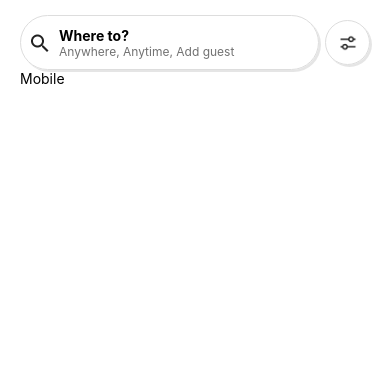
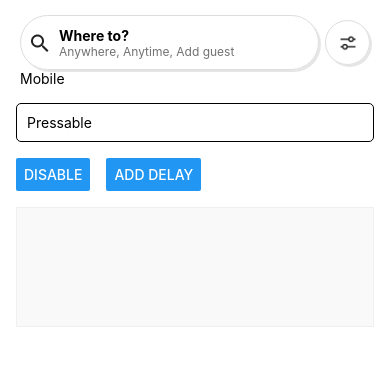
Before and after one commit to sisoalbert/expo-web-airbnb, a React Native app: screen / in a window 390 px wide. Shown: the top 366 px of the page. Built offline with nearby package versions, Linux system fonts and the light colour scheme.

Commit message:
Adding pressable components

```diff
--- a/App.tsx
+++ b/App.tsx
@@ -1,11 +1,13 @@
 import { StatusBar } from "expo-status-bar";
 import { StyleSheet, Text, View } from "react-native";
 import Header from "./components/header";
+import Body from "./components/body";
 
 export default function App() {
   return (
     <View style={styles.container}>
       <Header />
+      <Body />
       <StatusBar style="auto" />
     </View>
   );
--- /dev/null
+++ b/components/body/index.tsx
@@ -0,0 +1,114 @@
+import React from "react";
+import {
+  ScrollView,
+  StyleSheet,
+  View,
+  Text,
+  Pressable,
+  Button,
+} from "react-native";
+
+export default function PressablePage() {
+  const [eventLog, updateEventLog] = React.useState([]);
+  const [disabled, setDisabled] = React.useState(false);
+  const [delay, setDelay] = React.useState(0);
+
+  const handleEvent = (eventName) => {
+    return () => {
+      const limit = 10;
+      updateEventLog((state) => {
+        const nextState = state.slice(0, limit - 1);
+        nextState.unshift(eventName);
+        return nextState;
+      });
+    };
+  };
+
+  return (
+    <View style={styles.container}>
+      <Pressable
+        delayLongPress="750"
+        delayPressIn={delay}
+        delayPressOut={delay}
+        disabled={disabled}
+        onBlur={handleEvent("onBlur")}
+        onFocus={handleEvent("onFocus")}
+        onHoverIn={handleEvent("onHoverIn")}
+        onHoverOut={handleEvent("onHoverOut")}
+        onKeyDown={(e) => {
+          console.log(e.key);
+        }}
+        onLongPress={handleEvent("onLongPress - 750ms delay")}
+        onPress={handleEvent(`onPress - ${delay}ms delay`)}
+        onPressIn={handleEvent(`onPressIn - ${delay}ms delay`)}
+        onPressOut={handleEvent(`oPressOut - ${delay}ms delay`)}
+        role="button"
+        style={(state) => [
+          styles.pressable,
+          !disabled && state.focused && styles.focused,
+          !disabled && state.hovered && styles.hovered,
+          !disabled && state.pressed && styles.pressed,
+          disabled && styles.disabled,
+        ]}
+      >
+        <Text>Pressable</Text>
+      </Pressable>
+
+      <View style={styles.buttons}>
+        <Button
+          onPress={() => setDisabled((state) => !state)}
+          title={disabled ? "Enable" : "Disable"}
+        />
+        <View style={{ width: "1rem" }} />
+        <Button
+          onPress={() => setDelay((state) => (state === 0 ? 350 : 0))}
+          title={delay === 0 ? "Add delay" : "Remove delay"}
+        />
+      </View>
+
+      <ScrollView style={styles.eventLogBox}>
+        {eventLog.map((e, i) => (
+          <Text key={i}>{e}</Text>
+        ))}
+      </ScrollView>
+    </View>
+  );
+}
+
+const styles = StyleSheet.create({
+  container: {
+    maxWidth: 500,
+    padding: "1rem",
+    width: "100%",
+  },
+  pressable: {
+    borderRadius: 5,
+    padding: 10,
+    borderWidth: 1,
+    outlineWidth: 0,
+    backgroundColor: "#fff",
+  },
+  hovered: {
+    backgroundColor: "#ddd",
+  },
+  focused: {
+    boxShadow: "0px 0px 0px 1px blue",
+  },
+  pressed: {
+    backgroundColor: "lightblue",
+  },
+  disabled: {
+    opacity: 0.5,
+  },
+  buttons: {
+    flexDirection: "row",
+    marginVertical: "1rem",
+  },
+  eventLogBox: {
+    padding: 10,
+    height: 120,
+    borderWidth: StyleSheet.hairlineWidth,
+    borderColor: "#f0f0f0",
+    backgroundColor: "#f9f9f9",
+  },
+});
```
Also changed, not shown: 2 other files (tests, documents, lock files or other folders).
